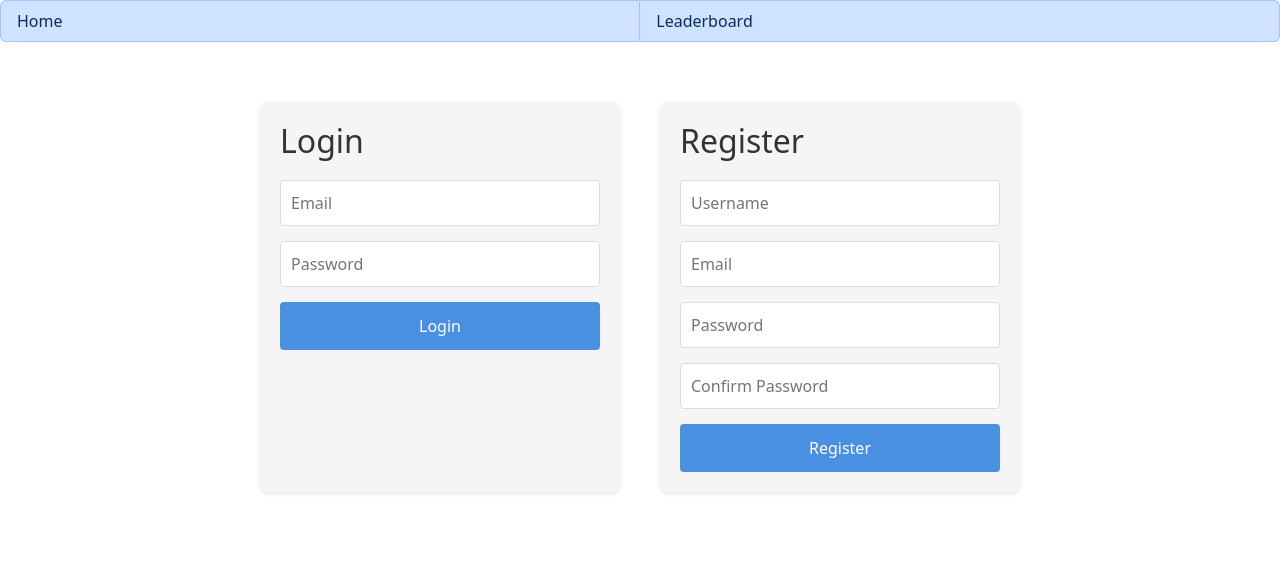
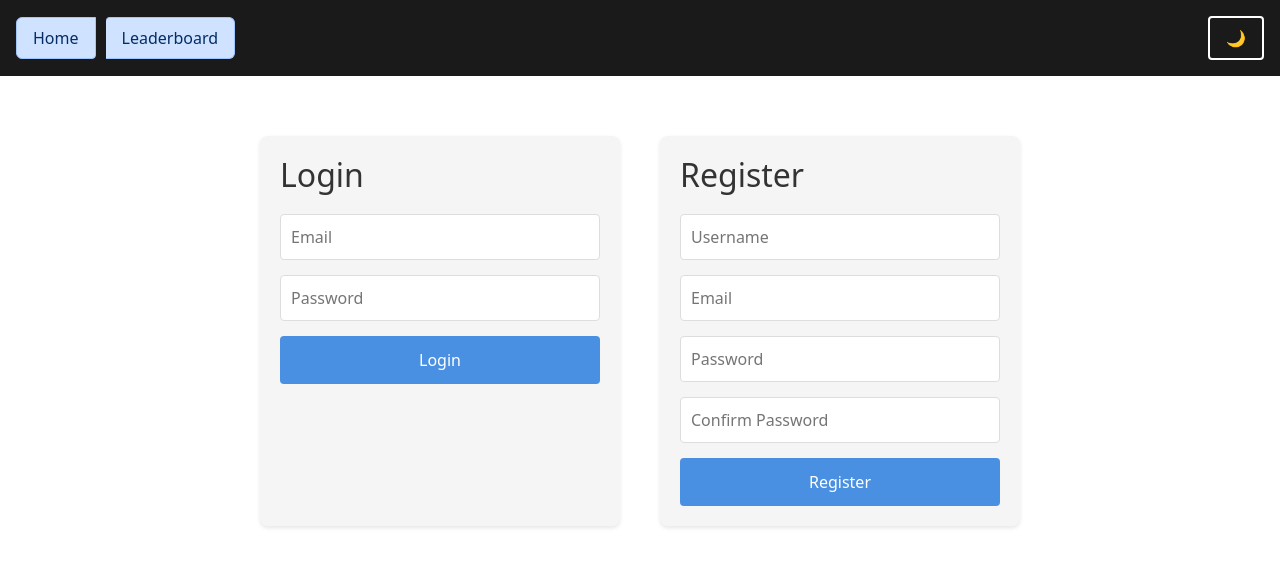
Before and after one commit to Zeblanc/League-Tracker, a React (Vite) app in the folder client/: page / in a window 1280 px wide. Shown: the top 566 px of the page. Built offline with nearby package versions, Linux system fonts and the light colour scheme.

Commit message:
changed css form

```diff
--- a/client/src/App.css
+++ b/client/src/App.css
@@ -1,15 +1,77 @@
+/* Dark mode variables */
+:root {
+  --bg-color: #ffffff;
+  --text-color: #333333;
+  --component-bg: #f5f5f5;
+  --border-color: #ddd;
+  --shadow: 0 2px 4px rgba(0, 0, 0, 0.1);
+  --nav-bg: #1a1a1a;
+  --nav-text: #ffffff;
+  --link-bg: #4a90e2;
+  --link-hover: #357abd;
+}
+
+[data-theme='dark'] {
+  --bg-color: #1a1a1a;
+  --text-color: #ffffff;
+  --component-bg: #2d2d2d;
+  --border-color: #404040;
+  --shadow: 0 2px 4px rgba(0, 0, 0, 0.3);
+  --nav-bg: #2d2d2d;
+  --nav-text: #ffffff;
+  --link-bg: #357abd;
+  --link-hover: #4a90e2;
+}
+
+body {
+  background-color: var(--bg-color);
+  color: var(--text-color);
+  transition: background-color 0.3s, color 0.3s;
+  margin: 0;
+  padding: 0;
+}
 
 .banner {
-  background-color: #1a1a1a;
-  color: white;
+  background-color: var(--nav-bg);
+  color: var(--nav-text);
   padding: 1rem;
-  text-align: center;
+  display: flex;
+  justify-content: space-between;
+  align-items: center;
 }
 
-.banner h1 {
-  margin: 0;
+.list-group {
+  display: flex;
+  gap: 10px;
 }
 
+.list-group-item {
+  background-color: var(--link-bg);
+  color: white;
+  text-decoration: none;
+  padding: 8px 16px;
+  border-radius: 4px;
+  transition: background-color 0.2s;
+}
+
+.list-group-item:hover {
+  background-color: var(--link-hover);
+}
+
+.theme-toggle {
+  background: transparent;
+  border: 2px solid var(--nav-text);
+  color: var(--nav-text);
+  padding: 8px 16px;
+  border-radius: 4px;
+  cursor: pointer;
+  transition: all 0.3s;
+}
+
+.theme-toggle:hover {
+  background: var(--nav-text);
+  color: var(--nav-bg);
+}
 
 .auth-container {
   max-width: 800px;
@@ -24,34 +86,35 @@
   margin-top: 40px;
 }
 
-
 .auth-form {
   flex: 1;
-  background: #f5f5f5;
+  background: var(--component-bg);
   padding: 20px;
   border-radius: 8px;
-  box-shadow: 0 2px 4px rgba(0, 0, 0, 0.1);
+  box-shadow: var(--shadow);
 }
 
 .auth-form h2 {
   margin-top: 0;
   margin-bottom: 20px;
-  color: #333;
+  color: var(--text-color);
 }
 
 .auth-form input {
   width: 100%;
   padding: 10px;
   margin-bottom: 15px;
-  border: 1px solid #ddd;
+  border: 1px solid var(--border-color);
   border-radius: 4px;
   font-size: 16px;
+  background-color: var(--bg-color);
+  color: var(--text-color);
 }
 
 .auth-form button {
   width: 100%;
   padding: 12px;
-  background-color: #4a90e2;
+  background-color: var(--link-bg);
   color: white;
   border: none;
   border-radius: 4px;
@@ -61,22 +124,22 @@
 }
 
 .auth-form button:hover {
-  background-color: #357abd;
+  background-color: var(--link-hover);
 }
-
 
 .user-info {
   display: flex;
   justify-content: space-between;
   align-items: center;
   padding: 10px 20px;
-  background-color: #f5f5f5;
+  background-color: var(--component-bg);
   margin-bottom: 20px;
 }
 
 .user-info p {
   margin: 0;
   font-size: 16px;
+  color: var(--text-color);
 }
 
 .user-info button {
@@ -93,25 +156,24 @@
   background-color: #c82333;
 }
 
-
 .riot-account-container {
   max-width: 500px;
   margin: 40px auto;
   padding: 20px;
-  background: #f5f5f5;
+  background: var(--component-bg);
   border-radius: 8px;
-  box-shadow: 0 2px 4px rgba(0, 0, 0, 0.1);
+  box-shadow: var(--shadow);
 }
 
 .riot-account-container h2 {
   margin-top: 0;
-  color: #333;
+  color: var(--text-color);
   text-align: center;
 }
 
 .riot-account-container p {
   text-align: center;
-  color: #666;
+  color: var(--text-color);
   margin-bottom: 20px;
 }
 
@@ -122,15 +184,17 @@
 .form-group input {
   width: 100%;
   padding: 10px;
-  border: 1px solid #ddd;
+  border: 1px solid var(--border-color);
   border-radius: 4px;
   font-size: 16px;
+  background-color: var(--bg-color);
+  color: var(--text-color);
 }
 
 .riot-account-container button {
   width: 100%;
   padding: 12px;
-  background-color: #4a90e2;
+  background-color: var(--link-bg);
   color: white;
   border: none;
   border-radius: 4px;
@@ -140,9 +204,8 @@
 }
 
 .riot-account-container button:hover {
-  background-color: #357abd;
+  background-color: var(--link-hover);
 }
-
 
 .match-history {
   max-width: 800px;
@@ -151,23 +214,22 @@
 }
 
 .match-stats {
-  background: white;
+  background: var(--component-bg);
   margin-bottom: 20px;
   padding: 15px;
   border-radius: 8px;
-  box-shadow: 0 2px 4px rgba(0, 0, 0, 0.1);
+  box-shadow: var(--shadow);
 }
 
 .match-stats h3 {
   margin-top: 0;
-  color: #333;
+  color: var(--text-color);
 }
 
 .match-stats p {
   margin: 5px 0;
-  color: #666;
+  color: var(--text-color);
 }
-
 
 @media (max-width: 768px) {
   .auth-forms {
--- a/client/src/App.jsx
+++ b/client/src/App.jsx
@@ -10,6 +10,12 @@ import './App.css';
 function App() {
   const [token, setToken] = useState(localStorage.getItem('token'));
   const [user, setUser] = useState(null);
+  const [theme, setTheme] = useState(localStorage.getItem('theme') || 'light');
+
+  useEffect(() => {
+    document.documentElement.setAttribute('data-theme', theme);
+    localStorage.setItem('theme', theme);
+  }, [theme]);
 
   useEffect(() => {
     const fetchUser = async () => {
@@ -48,6 +54,10 @@ function App() {
     setUser(null);
   };
 
+  const toggleTheme = () => {
+    setTheme(prevTheme => prevTheme === 'light' ? 'dark' : 'light');
+  };
+
   const handleRiotAccountLink = async (gameName, tagLine) => {
     try {
       const response = await fetch('http://localhost:8080/api/account/link', {
@@ -76,7 +86,7 @@ function App() {
   return (
     <Router>
       <div>
-        <Banner isLoggedIn={!!token} />
+        <Banner isLoggedIn={!!token} theme={theme} onToggleTheme={toggleTheme} />
         {!token ? (
           <div className="auth-container">
             <div className="auth-forms">
--- a/client/src/components/Banner.jsx
+++ b/client/src/components/Banner.jsx
@@ -1,12 +1,27 @@
 import { Link } from 'react-router-dom';
+import PropTypes from 'prop-types';
 
-function Banner() {
+function Banner({ theme, onToggleTheme }) {
   return (
-    <div className="list-group list-group-horizontal">
-      <Link to="/" className="list-group-item list-group-item-action list-group-item-primary">Home</Link>
-      <Link to="/leaderboard" className="list-group-item list-group-item-action list-group-item-primary">Leaderboard</Link>
+    <div className="banner">
+      <div className="list-group list-group-horizontal">
+        <Link to="/" className="list-group-item list-group-item-action list-group-item-primary">Home</Link>
+        <Link to="/leaderboard" className="list-group-item list-group-item-action list-group-item-primary">Leaderboard</Link>
+      </div>
+      <button
+        className="theme-toggle"
+        onClick={onToggleTheme}
+        aria-label={`Switch to ${theme === 'light' ? 'dark' : 'light'} mode`}
+      >
+        {theme === 'light' ? '🌙' : '☀️'}
+      </button>
     </div>
   );
 }
 
+Banner.propTypes = {
+  theme: PropTypes.oneOf(['light', 'dark']).isRequired,
+  onToggleTheme: PropTypes.func.isRequired
+};
+
 export default Banner;
```
Also changed, not shown: 1 other file (tests, documents, lock files or other folders).
